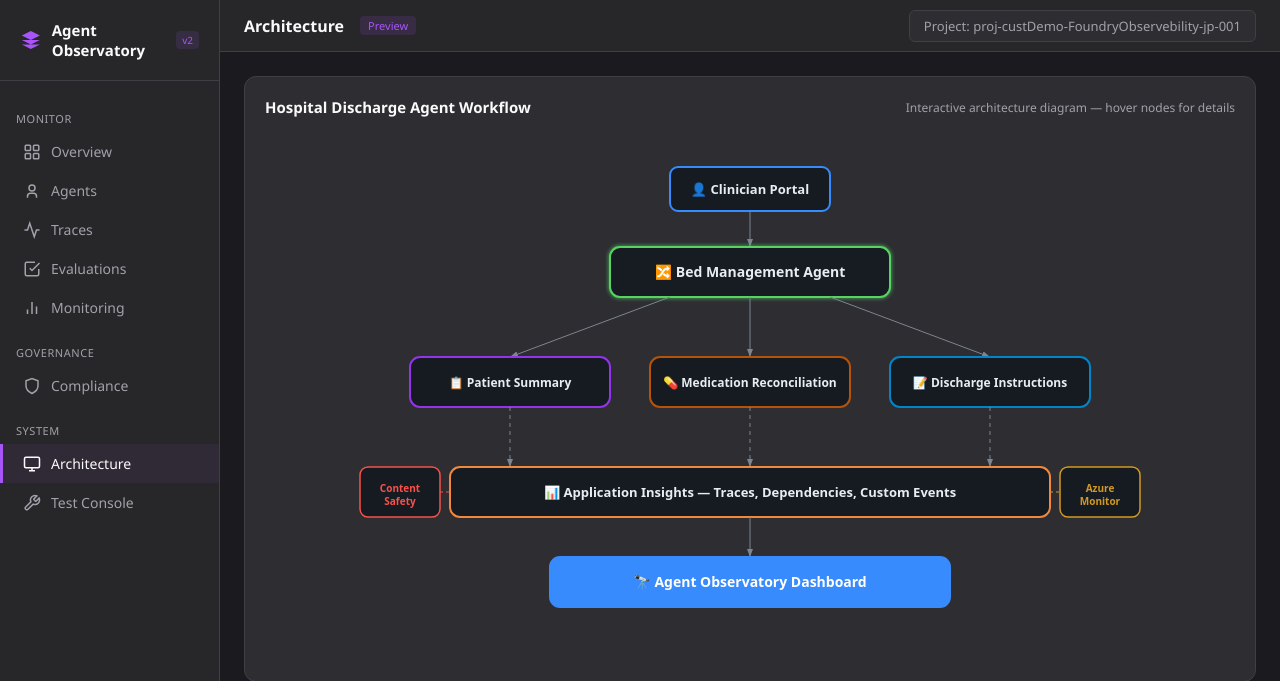
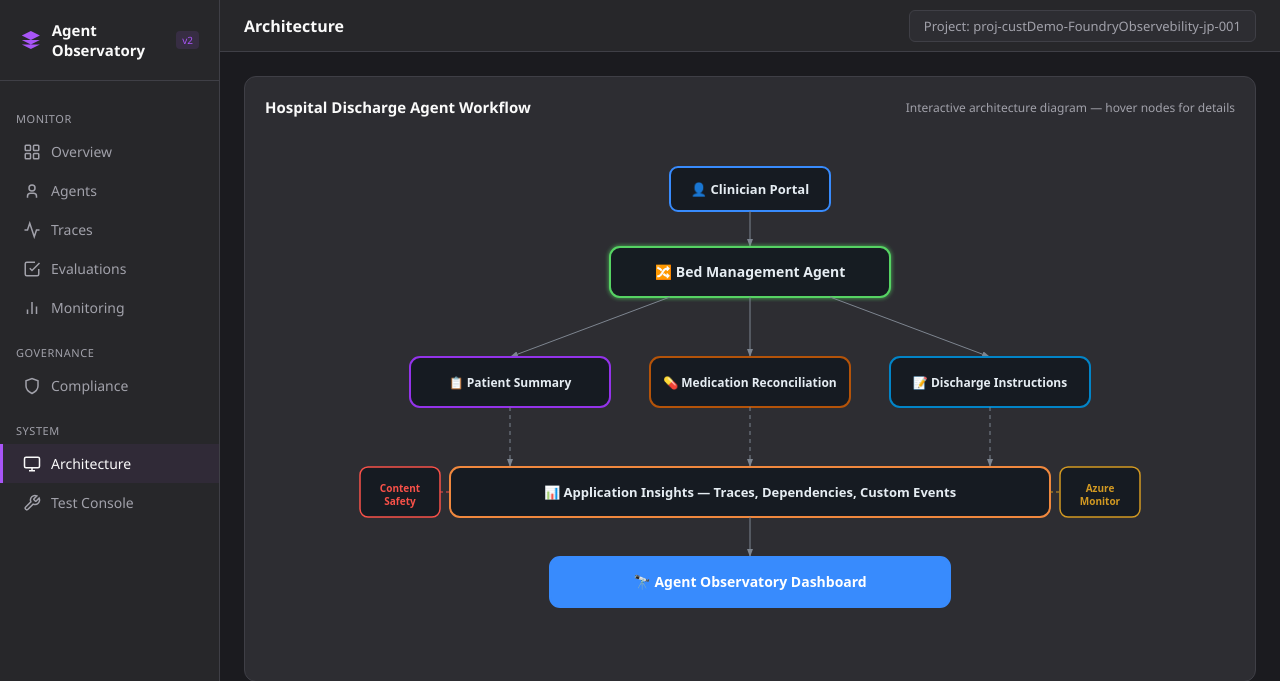
Before and after one commit to jaypadhya1605/foundry-agent-observatory, a Flask app: page /architecture in a window 1280 px wide. Shown: the top 681 px of the page. Run offline with Flask 3, Linux system fonts and the light colour scheme.

Commit message:
Remove Preview badge, fix undefined chartDefaults causing empty monitoring charts

```diff
--- a/templates/base.html
+++ b/templates/base.html
@@ -134,7 +134,6 @@ tr:hover td{background:var(--bg-hover)}
 <div class="main">
   <div class="topbar">
     <div class="topbar-title">{% block topbar_title %}Overview{% endblock %}</div>
-    <div class="topbar-badge">Preview</div>
     <div class="topbar-right">
       <div class="topbar-project">Project: proj-custDemo-FoundryObservebility-jp-001</div>
     </div>
@@ -148,6 +147,7 @@ tr:hover td{background:var(--bg-hover)}
 Chart.defaults.color='#a1a1aa';Chart.defaults.borderColor='#3f3f46';
 Chart.defaults.font.family="'Segoe UI',system-ui,sans-serif";
 const COLORS=['#a855f7','#3b82f6','#22c55e','#f59e0b','#ef4444','#06b6d4','#ec4899','#8b5cf6'];
+const chartDefaults={responsive:true,maintainAspectRatio:false,animation:{duration:600}};
 function showLoading(el){el.innerHTML='<div class="loading">Loading data…</div>';}
 async function fetchJSON(url){const r=await fetch(url);if(!r.ok)throw new Error(r.statusText);return r.json();}
 function fmtNum(n){return n>=1e6?(n/1e6).toFixed(1)+'M':n>=1e3?(n/1e3).toFixed(1)+'K':String(n);}
```
